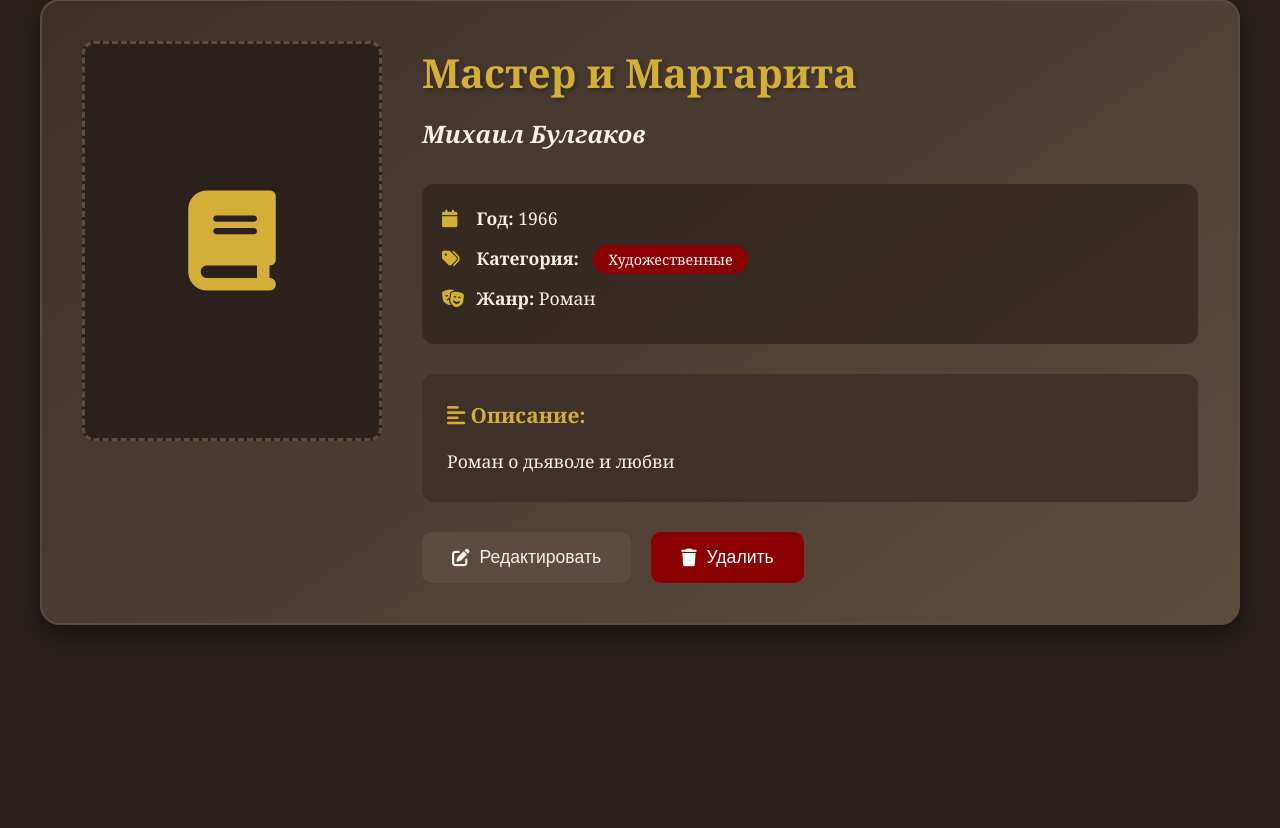
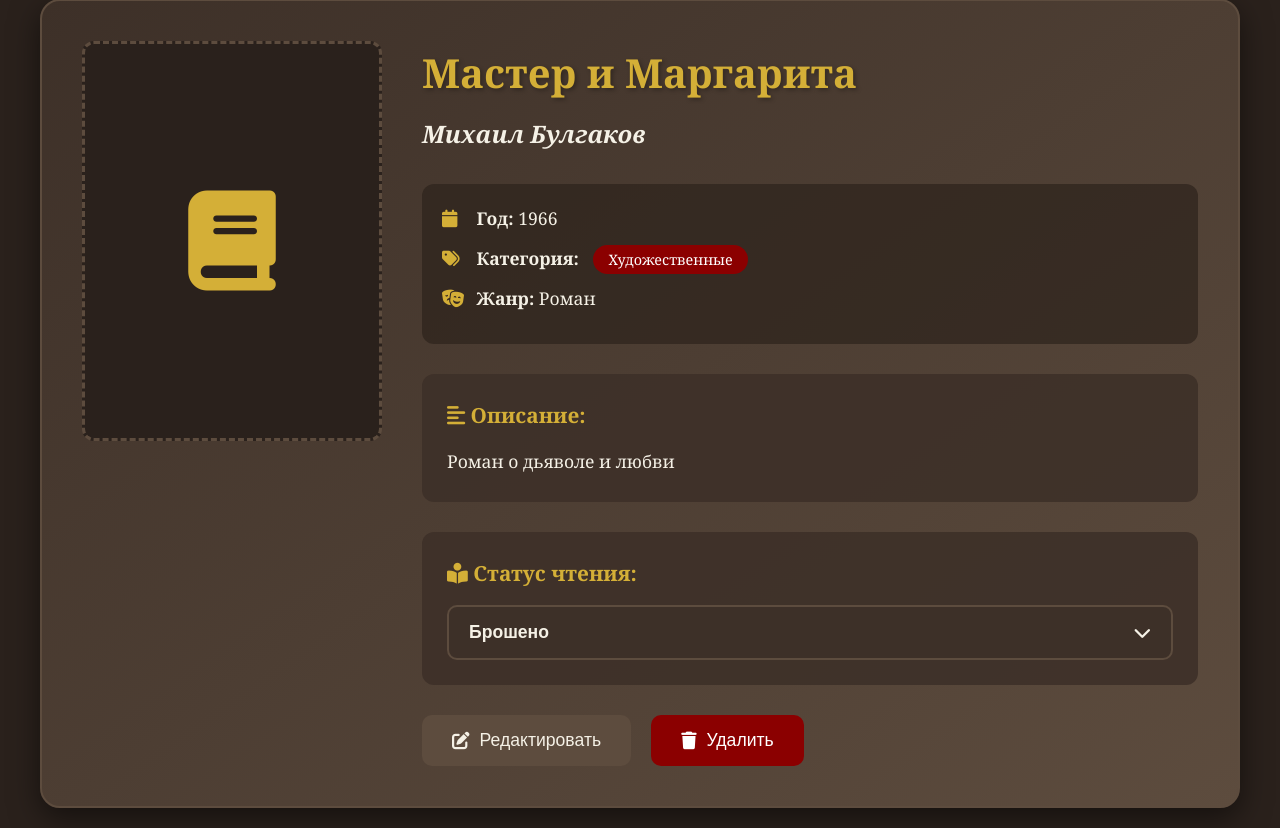
Before and after one commit to ghdkddtu/HomeLibrary, a Flask app: page /book/1 in a window 1280 px wide. Shown: the part 103-931 px from the top of the page. Before the commit the page ends 735 px from the top, so only its background shows below. Run offline with Flask 3, Linux system fonts and the light colour scheme; data comes from the database, SQL or seed files in the repository; both versions use the stored data as it was after the commit.

Commit message:
Добавлено статус чтения

```diff
--- a/app.py
+++ b/app.py
@@ -1,4 +1,4 @@
-from flask import Flask, render_template, request, redirect, url_for
+from flask import Flask, render_template, request, redirect, url_for, jsonify
 import sqlite3
 import os
 
@@ -31,6 +31,7 @@ def update_categories():
     conn.close()
     print("Категории обновлены!")
 
+
 @app.route('/')
 def index():
     conn = get_db_connection()
@@ -38,7 +39,6 @@ def index():
     conn.close()
 
     return render_template('index.html', books=books)
-
 
 
 @app.route('/add_book', methods=['GET', 'POST'])
@@ -55,7 +55,7 @@ def add_book():
         conn.execute('''INSERT INTO books
                        (title, author, category, genre, year, description)
                        VALUES (?, ?, ?, ?, ?, ?)''',
-                    (title, author, category, genre, year, description))
+                     (title, author, category, genre, year, description))
         conn.commit()
         conn.close()
 
@@ -76,7 +76,6 @@ def book_detail(book_id):
     return render_template('book_detail.html', book=book)
 
 
-
 @app.route('/book/<int:book_id>/edit')
 def edit_book(book_id):
     conn = get_db_connection()
@@ -91,7 +90,7 @@ def edit_book(book_id):
 
 @app.route('/book/<int:book_id>/update', methods=['POST'])
 def update_book(book_id):
-    # Получаем данные из формы
+
     title = request.form['title']
     author = request.form['author']
     category = request.form['category']
@@ -100,7 +99,6 @@ def update_book(book_id):
     cover = request.form.get('cover', '')
     description = request.form.get('description', '')
 
-    # Обновляем книгу в базе данных
     conn = get_db_connection()
 
     try:
@@ -113,7 +111,6 @@ def update_book(book_id):
 
         conn.commit()
         conn.close()
-
 
         return redirect(url_for('book_detail', book_id=book_id))
 
@@ -138,6 +135,24 @@ def delete_book(book_id):
         conn.close()
         return f"Ошибка при удалении: {str(e)}", 500
 
+
+@app.route('/book/<int:book_id>/update_reading_status', methods=['POST'])
+def update_reading_status(book_id):
+    try:
+        data = request.get_json()
+        new_status = data.get('status', 'unread')
+
+        conn = get_db_connection()
+        conn.execute('UPDATE books SET reading_status = ? WHERE id = ?',
+                     (new_status, book_id))
+        conn.commit()
+        conn.close()
+
+        return jsonify({'success': True, 'status': new_status})
+    except Exception as e:
+        return jsonify({'success': False, 'error': str(e)}), 500
+
+
 if __name__ == '__main__':
-    #update_categories()
+    # update_categories()
     app.run(debug=True)
--- a/static/book_detail.css
+++ b/static/book_detail.css
@@ -98,11 +98,63 @@
     font-size: 1.1rem;
 }
 
+/* Статус чтения */
+.reading-status {
+    background: rgba(61, 48, 40, 0.9);
+    padding: 25px;
+    border-radius: 12px;
+    margin-bottom: 30px;
+}
+
+.reading-status h3 {
+    color: var(--gold);
+    margin-bottom: 20px;
+    font-size: 1.3rem;
+}
+
+.status-options {
+    display: grid;
+    grid-template-columns: repeat(2, 1fr);
+    gap: 15px;
+}
+
+.status-option {
+    background: var(--medium-brown);
+    border: 2px solid var(--light-brown);
+    border-radius: 10px;
+    padding: 15px;
+    text-align: center;
+    cursor: pointer;
+    transition: all 0.3s;
+}
+
+.status-option:hover {
+    border-color: var(--burgundy);
+    transform: translateY(-3px);
+}
+
+.status-option.active {
+    border-color: var(--gold);
+    background: rgba(212, 175, 55, 0.2);
+    transform: scale(1.02);
+}
+
+.status-icon {
+    font-size: 2rem;
+    margin-bottom: 10px;
+}
+
+.status-label {
+    color: var(--cream);
+    font-weight: bold;
+    font-size: 1.1rem;
+}
+
 /* Кнопки на детальной странице */
 .detail-actions {
     display: flex;
     gap: 20px;
-    margin-top: 30px;
+    margin-top: 10px;
 }
 
 .btn-edit, .btn-delete {
@@ -153,14 +205,6 @@
 .back-link:hover {
     background: var(--gold);
     color: var(--dark-brown);
-
-}
-
-/* Убираем подчёркивание у ссылок-карточек */
-.book-card {
-    text-decoration: none;
-    display: block;
-    color: inherit;
 }
 
 /* Убираем стандартное оформление ссылок */
@@ -168,3 +212,122 @@ a {
     text-decoration: none;
     color: inherit;
 }
+
+/* Адаптивность */
+@media (max-width: 900px) {
+    .book-detail-card {
+        flex-direction: column;
+        gap: 30px;
+    }
+
+    .detail-cover {
+        flex: none;
+        width: 100%;
+    }
+
+    .detail-image, .detail-placeholder {
+        height: 300px;
+    }
+
+    .status-options {
+        grid-template-columns: 1fr;
+    }
+}
+
+@media (max-width: 600px) {
+    .detail-actions {
+        flex-direction: column;
+    }
+
+    .book-detail-card {
+        padding: 25px;
+    }
+
+    .detail-title {
+        font-size: 2rem;
+    }
+}
+
+/* Выпадающий список для статуса */
+.reading-status-dropdown {
+    background: rgba(61, 48, 40, 0.9);
+    padding: 25px;
+    border-radius: 12px;
+    margin-bottom: 30px;
+}
+
+.reading-status-dropdown h3 {
+    color: var(--gold);
+    margin-bottom: 15px;
+    font-size: 1.3rem;
+}
+
+.dropdown {
+    position: relative;
+    display: inline-block;
+    width: 100%;
+}
+
+.dropdown-btn {
+    width: 100%;
+    padding: 15px 20px;
+    background: var(--medium-brown);
+    border: 2px solid var(--light-brown);
+    border-radius: 10px;
+    color: var(--cream);
+    font-size: 1.1rem;
+    font-weight: bold;
+    cursor: pointer;
+    display: flex;
+    justify-content: space-between;
+    align-items: center;
+    transition: all 0.3s;
+}
+
+.dropdown-btn:hover {
+    border-color: var(--burgundy);
+}
+
+.dropdown-btn i {
+    transition: transform 0.3s;
+}
+
+.dropdown-content {
+    display: none;
+    position: absolute;
+    width: 100%;
+    background: var(--medium-brown);
+    border: 2px solid var(--light-brown);
+    border-radius: 10px;
+    margin-top: 5px;
+    z-index: 100;
+    box-shadow: 0 5px 15px rgba(0,0,0,0.5);
+}
+
+.dropdown-option {
+    padding: 12px 20px;
+    color: var(--cream);
+    cursor: pointer;
+    display: flex;
+    align-items: center;
+    gap: 12px;
+    transition: all 0.2s;
+}
+
+.dropdown-option:hover {
+    background: var(--light-brown);
+}
+
+.dropdown-option:first-child {
+    border-radius: 8px 8px 0 0;
+}
+
+.dropdown-option:last-child {
+    border-radius: 0 0 8px 8px;
+}
+
+.status-icon {
+    font-size: 1.2rem;
+    width: 24px;
+    text-align: center;
+}
--- a/templates/book_detail.html
+++ b/templates/book_detail.html
@@ -9,14 +9,11 @@
 </head>
 <body>
     <div class="container">
-        <!-- Кнопка назад -->
         <a href="{{ url_for('index') }}" class="back-link">
             <i class="fas fa-arrow-left"></i> Назад к библиотеке
         </a>
 
-        <!-- Основная информация о книге -->
         <div class="book-detail-card">
-            <!-- Обложка -->
             <div class="detail-cover">
                 {% if book['cover'] %}
                     <img src="{{ book['cover'] }}" alt="{{ book['title'] }}" class="detail-image">
@@ -27,7 +24,7 @@
                 {% endif %}
             </div>
 
-            <!-- Информация -->
+
             <div class="detail-info">
                 <h1 class="detail-title">{{ book.title }}</h1>
                 <h2 class="detail-author">{{ book.author }}</h2>
@@ -54,7 +51,7 @@
                     {% endif %}
                 </div>
 
-                <!-- Описание -->
+
                 {% if book.description %}
                 <div class="detail-description">
                     <h3><i class="fas fa-align-left"></i> Описание:</h3>
@@ -66,6 +63,39 @@
                     <p style="color: #888; font-style: italic;">Описание отсутствует</p>
                 </div>
                 {% endif %}
+
+
+                <div class="reading-status-dropdown">
+                    <h3><i class="fas fa-book-reader"></i> Статус чтения:</h3>
+
+                    <div class="dropdown">
+                        <button class="dropdown-btn" onclick="toggleDropdown()">
+                            <span id="current-status">
+                                {% if book.reading_status == 'reading' %}Читаю
+                                {% elif book.reading_status == 'finished' %}Прочитано
+                                {% elif book.reading_status == 'dropped' %}Брошено
+                                {% else %}Не прочитано
+                                {% endif %}
+                            </span>
+                            <i class="fas fa-chevron-down"></i>
+                        </button>
+
+                        <div class="dropdown-content" id="status-dropdown">
+                            <div class="dropdown-option" onclick="selectStatus('unread', 'Не прочитано')">
+                                <span>Не читал(а)</span>
+                            </div>
+                            <div class="dropdown-option" onclick="selectStatus('reading', 'Читаю')">
+                                <span>Читаю сейчас</span>
+                            </div>
+                            <div class="dropdown-option" onclick="selectStatus('finished', 'Прочитано')">
+                                <span>Прочитано</span>
+                            </div>
+                            <div class="dropdown-option" onclick="selectStatus('dropped', 'Брошено')">
+                                <span>Брошено</span>
+                            </div>
+                        </div>
+                    </div>
+                </div>
 
                 <!-- Кнопки действий -->
                 <div class="detail-actions">
@@ -79,5 +109,45 @@
             </div>
         </div>
     </div>
+
+    <script>
+    let dropdownOpen = false;
+
+    function toggleDropdown() {
+        const dropdown = document.getElementById('status-dropdown');
+        dropdownOpen = !dropdownOpen;
+        dropdown.style.display = dropdownOpen ? 'block' : 'none';
+    }
+
+    function selectStatus(status, label) {
+        document.getElementById('current-status').innerHTML = label;
+
+        document.getElementById('status-dropdown').style.display = 'none';
+        dropdownOpen = false;
+
+        fetch(`/book/{{ book.id }}/update_reading_status`, {
+            method: 'POST',
+            headers: {'Content-Type': 'application/json'},
+            body: JSON.stringify({ status: status })
+        })
+        .then(response => response.json())
+        .then(data => {
+            if (data.success) {
+                console.log('Статус обновлён:', status);
+            }
+        })
+        .catch(error => console.error('Ошибка:', error));
+    }
+
+    document.addEventListener('click', function(event) {
+        const dropdown = document.getElementById('status-dropdown');
+        const btn = document.querySelector('.dropdown-btn');
+
+        if (!btn.contains(event.target) && !dropdown.contains(event.target)) {
+            dropdown.style.display = 'none';
+            dropdownOpen = false;
+        }
+    });
+    </script>
 </body>
 </html>
```
Also changed, not shown: library.db.
